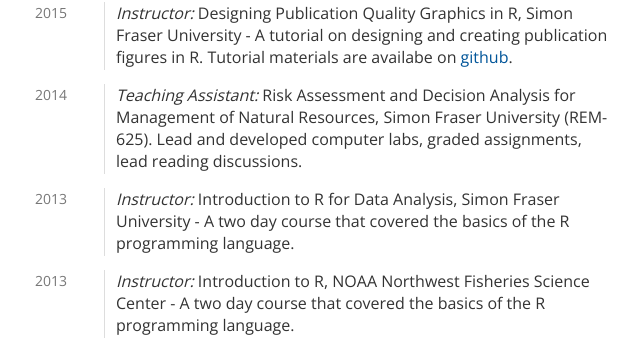
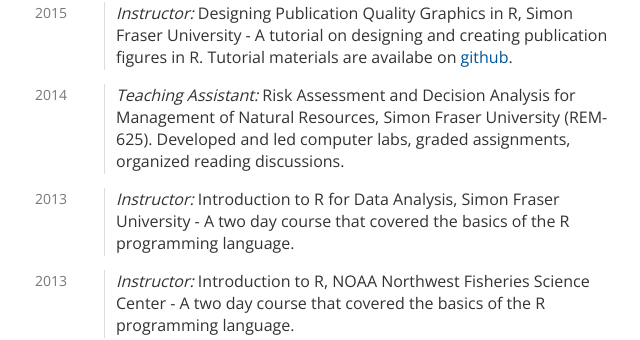
Before and after one commit to michaelmalick/michaelmalick.github.io, a Jekyll site: the page built from cv/index.md, in a window 1280 px wide and 900 px high, scrolled down 3835 px. Shown: the part 176-516 px from the top of the window, without its empty margins (435-1075 px from the left). Built offline with Jekyll 4.4.1, drawn with Linux system fonts in a browser that asks for light colours.

Commit message:
Fixed typo in CV

```diff
--- a/cv/index.md
+++ b/cv/index.md
@@ -248,8 +248,8 @@ Teaching Experience
 
 2014
 :   *Teaching Assistant:* Risk Assessment and Decision Analysis for Management of
-    Natural Resources, Simon Fraser University (REM-625). Lead and developed
-    computer labs, graded assignments, lead reading discussions.
+    Natural Resources, Simon Fraser University (REM-625). Developed and led
+    computer labs, graded assignments, organized reading discussions.
 
 2013
 :   *Instructor:* Introduction to R for Data Analysis, Simon Fraser
```
Also changed, not shown: cv/malick-cv.md (+2 -2 lines), 1 other file.
